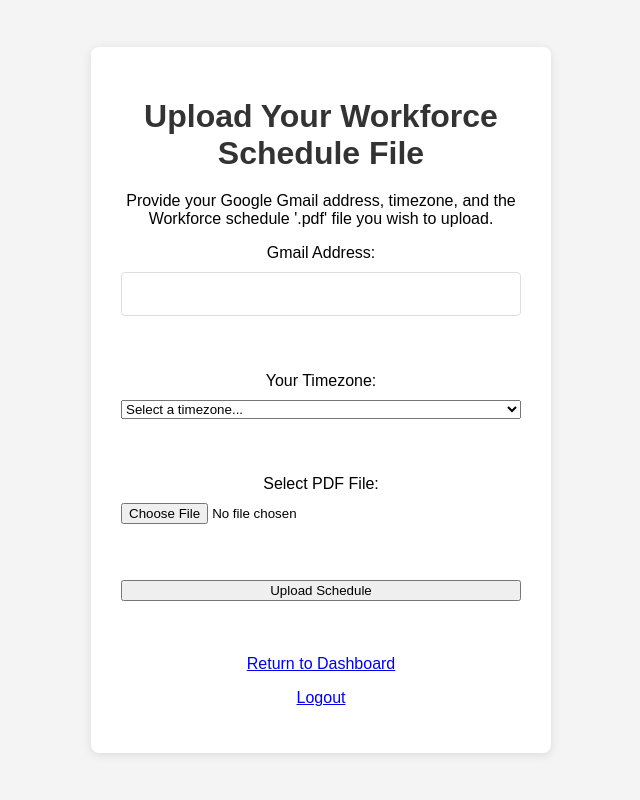
After one commit to mbaer-code/workschedule, a Flask app: page /auth/upload_schedule in a window 1280 px wide. The commit adds this page. Shown: the whole page, without its empty margins (319-959 px from the left). Run offline with Flask 3, Linux system fonts and the light colour scheme; parts of the project's set-up code (start-up, migrations or seed data) failed here and were passed over.

Commit message:
this complete the file set for this site; ofcourse they need mor support still

```diff
--- a/app.py
+++ b/app.py
@@ -1,11 +1,14 @@
-# app.py
 # This file now acts as the application factory and entry point with robust error handling.
 import os
 import sys
-from flask import Flask, redirect, url_for
+
+#from flask import Flask, redirect, url_for
+from flask import Flask, request, redirect, url_for, flash, session, render_template
 from flask_sqlalchemy import SQLAlchemy
 from flask_migrate import Migrate
 from sqlalchemy.exc import SQLAlchemyError
+from google.cloud import storage
+from werkzeug.utils import secure_filename
 
 from dotenv import load_dotenv
 import logging
@@ -35,7 +38,7 @@ try:
             # This is for local development. You must provide the path to your
             # Firebase service account key JSON file in an environment variable.
             key_path = os.environ.get("FIREBASE_SERVICE_ACCOUNT_KEY")
-            logging.error("key_path: {key_path}.")
+            logging.error(f"key_path: {key_path}.")
             if not key_path or not os.path.exists(key_path):
                 logging.error("FIREBASE_SERVICE_ACCOUNT_KEY environment variable not set or file does not exist.")
                 logging.error("HINT: On local machines, you must provide a service account key file for Firebase Admin SDK.")
@@ -52,6 +55,16 @@ except Exception as e:
 
 
 logging.debug("Extensions initialized.")
+
+# --- Google Cloud Storage client setup ---
+try:
+    storage_client = storage.Client()
+    GCS_BUCKET_NAME = os.environ.get("FIREBASE_STORAGE_BUCKET", "your-gcs-bucket-name")
+    gcs_bucket = storage_client.bucket(GCS_BUCKET_NAME)
+except Exception as e:
+    logging.error(f"Failed to initialize Google Cloud Storage client: {e}")
+    storage_client = None
+    gcs_bucket = None
 
 def create_app():
     """
@@ -107,10 +120,66 @@ def create_app():
     app.register_blueprint(schedule_bp)
     app.register_blueprint(auth_bp)
 
+    # --- NEW ROUTES FOR PDF UPLOAD ---
+    # These routes are part of the main app, not a blueprint.
+
+    @app.route("/upload_schedule")
+    def upload_schedule():
+        return render_template("upload_schedule.html")
+
+    @app.route("/upload", methods=["POST"])
+    def upload_file():
+        # Check if the required fields are in the form data
+        if "email" not in request.form or "timezone" not in request.form or "pdfFile" not in request.files:
+            flash("Missing form data. Please fill out all fields.", "error")
+            return redirect(url_for("upload_schedule"))
+
+        email = request.form["email"]
+        timezone = request.form["timezone"]
+        file = request.files["pdfFile"]
+
+        # Validate that a file was actually selected
+        if file.filename == "":
+            flash("No file selected.", "error")
+            return redirect(url_for("upload_schedule"))
+
+        # Validate the file type and name
+        if file and file.filename.endswith('.pdf'):
+            filename = secure_filename(file.filename)
+
+            # Upload the file directly to Google Cloud Storage
+            if gcs_bucket:
+                try:
+                    # Use a unique path for each user's file
+                    blob_path = f"schedules/{email}/{filename}"
+                    blob = gcs_bucket.blob(blob_path)
+
+                    # Upload the file directly from the request stream
+                    blob.upload_from_file(file)
+
+                    print(f"File uploaded to GCS: {blob_path}")
+                    flash("Schedule uploaded successfully!", "success")
+
+                except Exception as e:
+                    flash(f"An error occurred during file upload: {e}", "error")
+                    print(f"GCS upload failed: {e}")
+            else:
+                flash("GCS is not configured correctly. Upload failed.", "error")
+        else:
+            flash("Invalid file type. Please upload a PDF file.", "error")
+
+        return redirect(url_for("dashboard"))
+    # --- END OF NEW ROUTES ---
+
     # A simple root route to redirect to the authentication page
     @app.route('/')
     def index():
         return redirect(url_for('auth_bp.login_page'))
+
+    @app.route("/dashboard")
+    def dashboard():
+        # Placeholder for your dashboard logic
+        return "Dashboard page"
 
     return app
 
--- a/src/routes/auth.py
+++ b/src/routes/auth.py
@@ -154,3 +154,8 @@ def test_secrets():
             "STRIPE_SECRET_KEY": stripe_secret_key
         }
     })
+
+# --- NEW: Route to render the upload schedule page ---
+@auth_bp.route('/upload_schedule')
+def upload_schedule_page():
+    return render_template('auth/upload_schedule.html')
--- /dev/null
+++ b/src/templates/auth/upload_schedule.html
@@ -0,0 +1,53 @@
+<!DOCTYPE html>
+<html lang="en">
+<head>
+    <meta charset="UTF-8">
+    <meta name="viewport" content="width=device-width, initial-scale=1.0">
+    <title>Upload Schedule</title>
+    <!-- Link to your existing stylesheet for consistent look and feel -->
+    <link rel="stylesheet" href="{{ url_for('static', filename='css/style.css') }}">
+</head>
+<body>
+    <div class="container">
+        <h1>Upload Your Workforce Schedule File</h1>
+        <p>Provide your Google Gmail address, timezone, and the Workforce schedule '.pdf' file you wish to upload.</p>
+
+        <form action="/upload" method="post" enctype="multipart/form-data">
+            <!-- Email Input -->
+            <label for="email">Gmail Address:</label>
+            <input type="email" id="email" name="email" required>
+
+            <br><br>
+
+            <!-- Timezone Selection -->
+            <label for="timezone">Your Timezone:</label>
+            <select id="timezone" name="timezone" required>
+                <!-- Include a default option -->
+                <option value="" disabled selected>Select a timezone...</option>
+                <!-- Add common timezones for the user to select from -->
+                <option value="EST">Eastern Time (EST)</option>
+                <option value="CST">Central Time (CST)</option>
+                <option value="MST">Mountain Time (MST)</option>
+                <option value="PST">Pacific Time (PST)</option>
+                <option value="GMT">Greenwich Mean Time (GMT)</option>
+                <option value="JST">Japan Standard Time (JST)</option>
+                <option value="AEST">Australian Eastern Standard Time (AEST)</option>
+            </select>
+
+            <br><br>
+
+            <!-- File Upload Input -->
+            <label for="pdfFile">Select PDF File:</label>
+            <input type="file" id="pdfFile" name="pdfFile" accept=".pdf" required>
+
+            <br><br>
+
+            <input type="submit" value="Upload Schedule">
+        </form>
+
+        <br>
+        <p><a href="/auth/dashboard" class="button">Return to Dashboard</a></p>
+        <p><a href="/auth/logout" class="button">Logout</a></p>
+    </div>
+</body>
+</html>
```
Also changed, not shown: src/templates/dashboard.html (+6 -1 lines).
